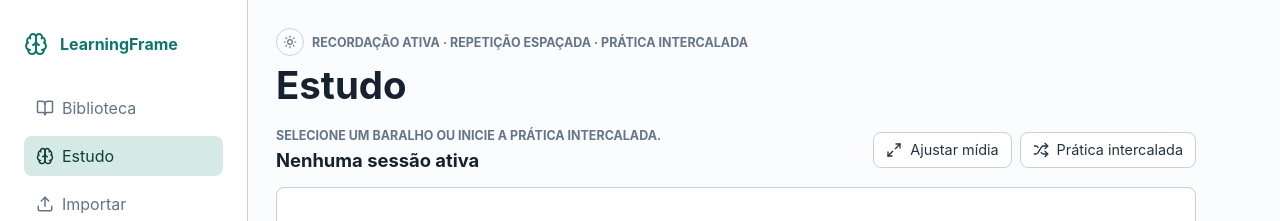
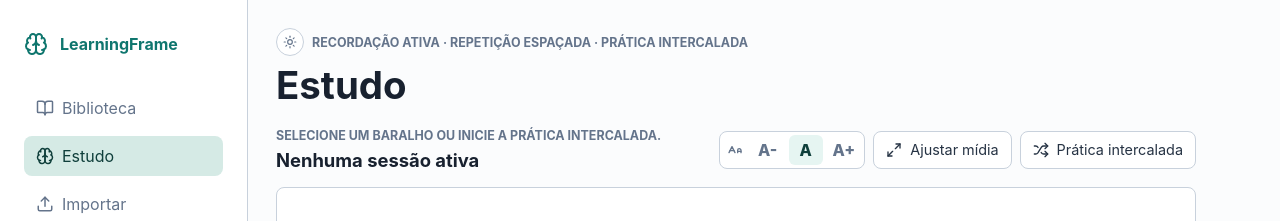
Before and after one commit to len-onN/LearningFrame, a Vue app in the folder frontend/: page /estudo in a window 1280 px wide. Shown: the top 221 px of the page. Built offline with nearby package versions, Linux system fonts and the light colour scheme; no server answers.

Commit message:
feat(estudo): adiciona controle de fonte

```diff
--- a/frontend/src/assets/styles.css
+++ b/frontend/src/assets/styles.css
@@ -1151,6 +1151,38 @@ textarea {
   justify-content: flex-end;
 }
 
+.font-size-control {
+  display: inline-flex;
+  align-items: center;
+  gap: 4px;
+  border: 1px solid var(--color-border);
+  border-radius: 8px;
+  padding: 3px;
+  color: var(--color-muted);
+  background: var(--color-surface);
+}
+
+.font-size-control svg {
+  margin: 0 4px;
+}
+
+.font-size-option {
+  min-width: 34px;
+  min-height: 30px;
+  border: 0;
+  border-radius: 6px;
+  color: var(--color-muted);
+  background: transparent;
+  font-weight: 800;
+  cursor: pointer;
+}
+
+.font-size-option:hover,
+.font-size-option.active {
+  color: var(--color-primary-strong);
+  background: var(--color-primary-soft);
+}
+
 .study-progress-copy {
   margin: 6px 0 0;
   color: var(--color-muted);
@@ -1220,6 +1252,22 @@ textarea {
   border-top: 1px solid var(--color-border);
   padding-top: 18px;
   font-size: 1.08rem;
+}
+
+.study-card.font-compact .prompt {
+  font-size: 1.15rem;
+}
+
+.study-card.font-compact .answer {
+  font-size: 1rem;
+}
+
+.study-card.font-large .prompt {
+  font-size: 1.85rem;
+}
+
+.study-card.font-large .answer {
+  font-size: 1.25rem;
 }
 
 .prompt img,
--- a/frontend/src/pages/StudyPage.vue
+++ b/frontend/src/pages/StudyPage.vue
@@ -1,5 +1,5 @@
 <script setup lang="ts">
-import { BookOpen, Brain, Eye, Maximize2, Minimize2, Shuffle } from '@lucide/vue'
+import { ALargeSmall, BookOpen, Brain, Eye, Maximize2, Minimize2, Shuffle } from '@lucide/vue'
 import { ref } from 'vue'
 import type { ReviewRating, StudyCard } from '../types/api'
 import type {
@@ -30,6 +30,7 @@ defineEmits<{
 }>()
 
 const fitMediaToScreen = ref(false)
+const studyFontSize = ref<'compact' | 'default' | 'large'>('default')
 
 function emptyTitle(reason: StudyEmptyReason) {
   if (reason === 'completed') {
@@ -66,6 +67,39 @@ function emptyCopy(reason: StudyEmptyReason) {
         <p v-if="progress.initialTotal > 0" class="study-progress-copy">{{ progress.remaining }} restantes</p>
       </div>
       <div class="study-header-actions">
+        <div class="font-size-control" aria-label="Tamanho da fonte">
+          <ALargeSmall :size="16" aria-hidden="true" />
+          <button
+            class="font-size-option"
+            type="button"
+            title="Fonte menor"
+            :aria-pressed="studyFontSize === 'compact'"
+            :class="{ active: studyFontSize === 'compact' }"
+            @click="studyFontSize = 'compact'"
+          >
+            A-
+          </button>
+          <button
+            class="font-size-option"
+            type="button"
+            title="Fonte padrão"
+            :aria-pressed="studyFontSize === 'default'"
+            :class="{ active: studyFontSize === 'default' }"
+            @click="studyFontSize = 'default'"
+          >
+            A
+          </button>
+          <button
+            class="font-size-option"
+            type="button"
+            title="Fonte maior"
+            :aria-pressed="studyFontSize === 'large'"
+            :class="{ active: studyFontSize === 'large' }"
+            @click="studyFontSize = 'large'"
+          >
+            A+
+          </button>
+        </div>
         <button
           class="ghost compact"
           type="button"
@@ -95,7 +129,7 @@ function emptyCopy(reason: StudyEmptyReason) {
       <span :style="{ width: `${progress.percent}%` }"></span>
     </div>
 
-    <article v-if="currentCard" :class="['study-card', { 'media-fit': fitMediaToScreen }]">
+    <article v-if="currentCard" :class="['study-card', `font-${studyFontSize}`, { 'media-fit': fitMediaToScreen }]">
       <div class="card-meta">
         <span>{{ currentCard.deckTitle }}</span>
         <span>{{ currentCard.newCard ? 'Novo' : `${currentCard.intervalDays} dias` }} · volta {{ currentDueLabel }}</span>
```
